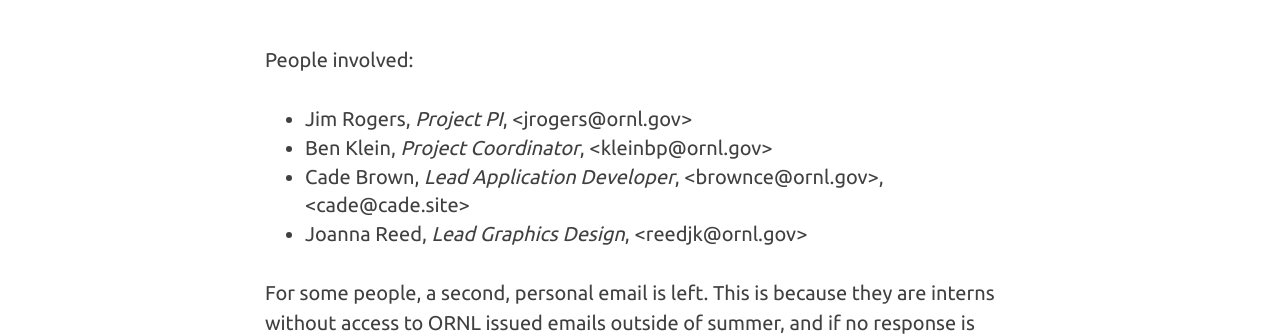
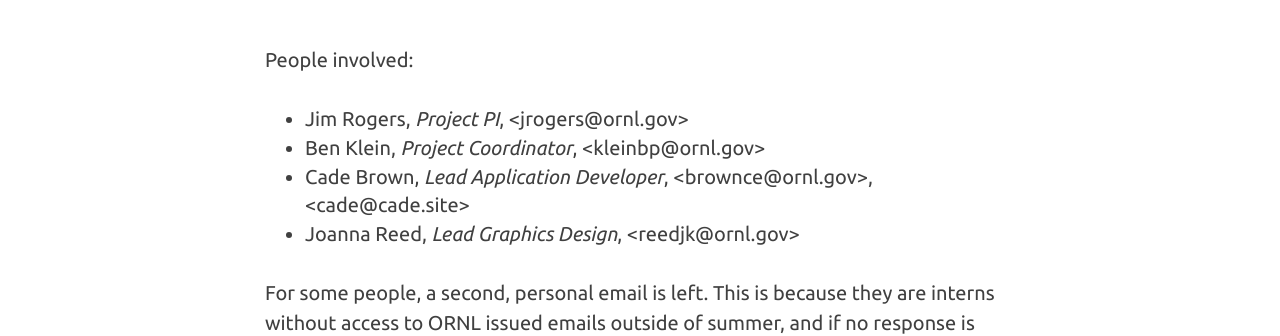
Before and after one commit to ornl-leconte/ornl-leconte.github.io, a Jekyll site: the page built from contact.md, in a window 1280 px wide. Shown: the part 533-869 px from the top of the page. Built offline with Jekyll 4.4.1, drawn with Linux system fonts in a browser that asks for light colours; nearby versions of some CDN libraries.

Commit message:
font settings

```diff
--- a/_includes/head.html
+++ b/_includes/head.html
@@ -26,7 +26,7 @@
     <link href="//maxcdn.bootstrapcdn.com/font-awesome/4.3.0/css/font-awesome.min.css" rel="stylesheet" type="text/css">
     <link href='//fonts.googleapis.com/css?family=Lora:400,700,400italic,700italic' rel='stylesheet' type='text/css'>
     <link href='//fonts.googleapis.com/css?family=Open+Sans:300italic,400italic,600italic,700italic,800italic,400,300,600,700,800' rel='stylesheet' type='text/css'>
-    <link rel="stylesheet" type="text/css" href="http://fonts.googleapis.com/css?family=Ubuntu:regular,bold&subset=Latin">
+    <link href="//fonts.googleapis.com/css?family=Ubuntu:regular,bold,italic"  rel="stylesheet" type="text/css">
 
 
     <!-- HTML5 Shim and Respond.js IE8 support of HTML5 elements and media queries -->
```
